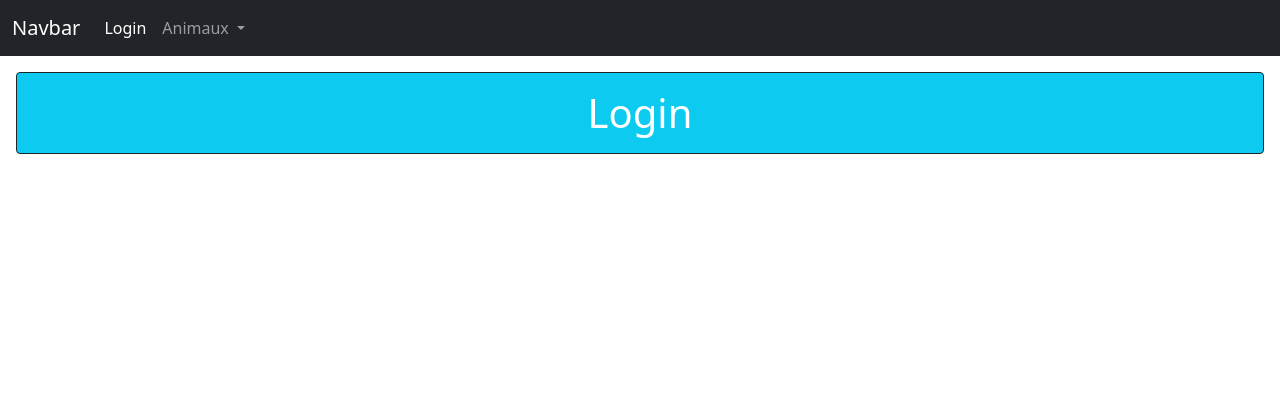
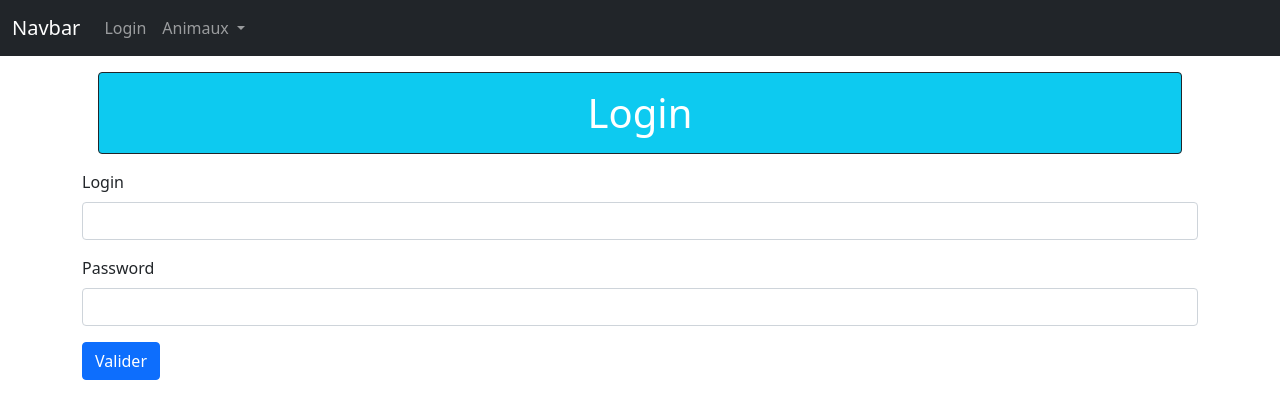
Before and after one commit to EmmanuelBlanchard/FullStack-site-complet-Front-REACT-Et-Back-PHP-MySQL-MVC-POO, a PHP site: a page that uses Programmes/04-Module04-BackEndPHP/index.php in a window 1280 px wide. Shown: the top 419 px of the page. Run offline with PHP 8.4, Linux system fonts and the light colour scheme; some libraries are stand-ins or nearby versions.

Commit message:
04-Module04-BackEndPHP-02-PageLoginEtGenerationDUnPassword

```diff
--- a/Programmes/04-Module04-BackEndPHP/controllers/back/admin.controller.php
+++ b/Programmes/04-Module04-BackEndPHP/controllers/back/admin.controller.php
@@ -11,4 +11,10 @@ class AdminController {
         require_once "views/login.view.php";
     }
 
+    public function connection()
+    {
+
+    }
+
+
 }
--- a/Programmes/04-Module04-BackEndPHP/index.php
+++ b/Programmes/04-Module04-BackEndPHP/index.php
@@ -42,6 +42,8 @@ try {
                 switch($url[1]) {
                     case "login" : $adminController->getLoginPage();
                     break;
+                    case "connexion" : $adminController->connection();
+                    break;
                     default : throw new Exception ("La page n'existe pas");
                 }
             break;
--- a/Programmes/04-Module04-BackEndPHP/views/commons/menu.php
+++ b/Programmes/04-Module04-BackEndPHP/views/commons/menu.php
@@ -7,7 +7,7 @@
     <div class="collapse navbar-collapse" id="navbarSupportedContent">
       <ul class="navbar-nav me-auto mb-2 mb-lg-0">
         <li class="nav-item">
-          <a class="nav-link active" aria-current="page" href="#">Login</a>
+          <a class="nav-link" href="<?= URL ?>back/login">Login</a>
         </li>
         <li class="nav-item dropdown">
           <a class="nav-link dropdown-toggle" href="#" id="navbarDropdown" role="button" data-bs-toggle="dropdown" aria-expanded="false">
--- a/Programmes/04-Module04-BackEndPHP/views/commons/template.php
+++ b/Programmes/04-Module04-BackEndPHP/views/commons/template.php
@@ -8,7 +8,7 @@
 </head>
 <body>
     <?php require_once("views/commons/menu.php"); ?>
-    <div>
+    <div class="container">
         <h1 class="rounded border border-dark m-3 p-3 text-center text-white bg-info"><?= $title ?></h1>
         <?= $content ?>
     </div>
--- a/Programmes/04-Module04-BackEndPHP/views/login.view.php
+++ b/Programmes/04-Module04-BackEndPHP/views/login.view.php
@@ -1,4 +1,16 @@
 <?php ob_start(); ?>
+
+<form method="POST" action="<?= URL ?>back/connexion">
+    <div class="mb-3">
+        <label for="login" class="form-label">Login</label>
+        <input type="text" class="form-control" id="login" name="login">
+    </div>
+    <div class="mb-3">
+        <label for="password" class="form-label">Password</label>
+        <input type="password" class="form-control" id="password" name="password">
+    </div>
+    <button type="submit" class="btn btn-primary">Valider</button>
+</form>
 
 <?php
 $content = ob_get_clean();
```
